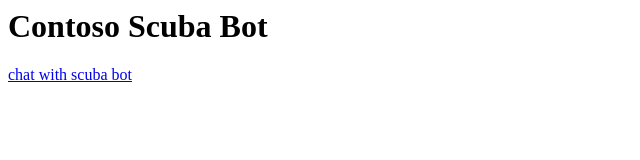
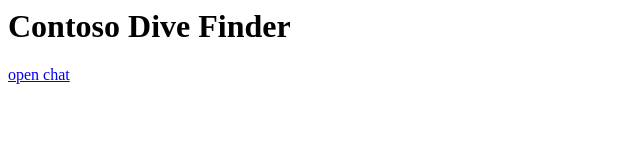
Before and after one commit to nwhitmont/botframework-contoso-scuba-bot-node, a website: page public/index.html in a window 1280 px wide. Shown: the whole page, without its empty margins (0-640 px from the left). Drawn offline with Linux system fonts and the light colour scheme.

Commit message:
update landing page text

```diff
--- a/public/index.html
+++ b/public/index.html
@@ -3,8 +3,8 @@
         <title>Contoso Dive Finder</title>
     </head>
     <body>
-        <h1>Contoso Scuba Bot</h1>
-        <a href="/chat">chat with scuba bot</a>
+        <h1>Contoso Dive Finder</h1>
+        <a href="/chat">open chat</a>
     </body>
 
 </html>
```
